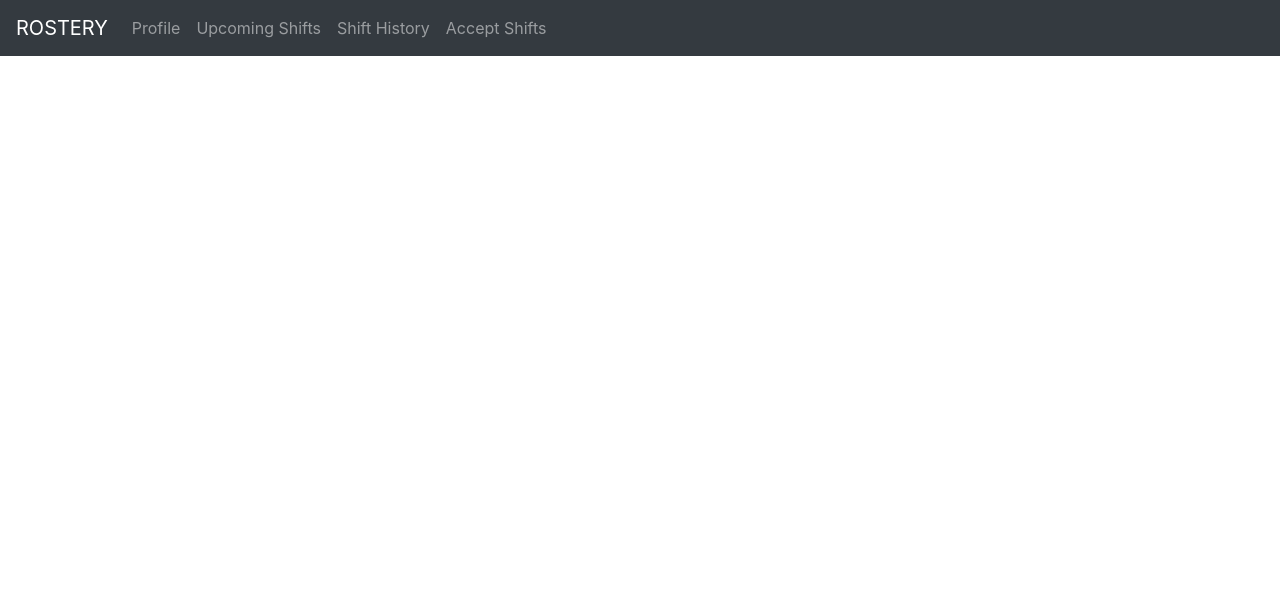
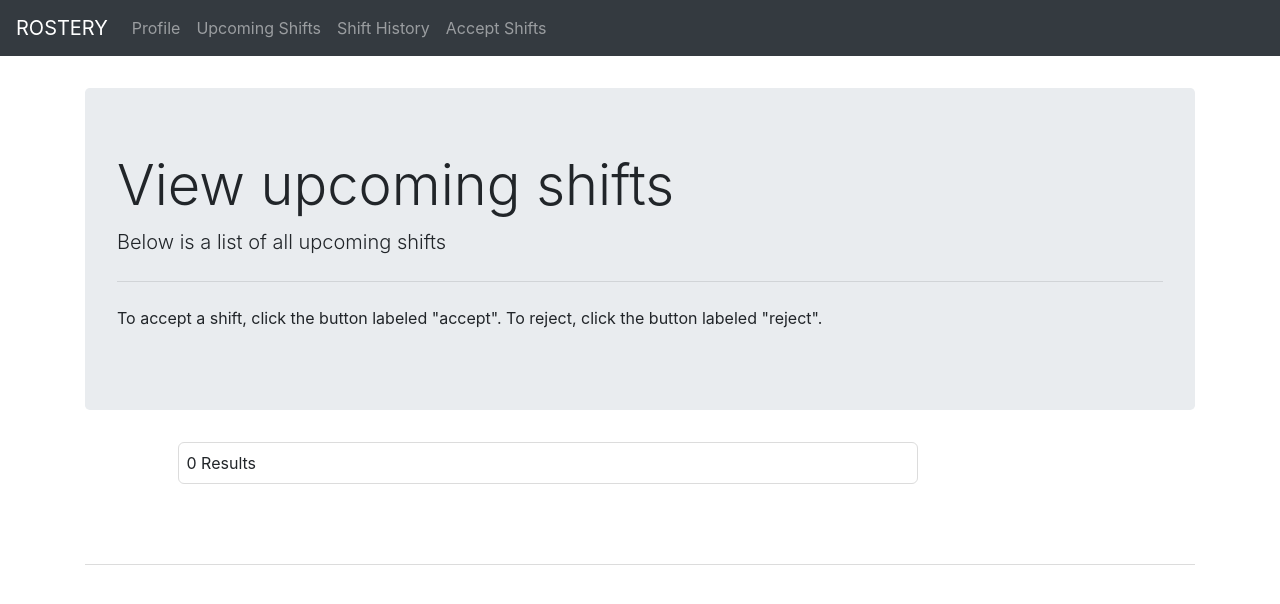
Before and after one commit to SEPM-B5-5/SEPM-B5-5, a PHP site: page /upcoming_shifts.php in a window 1280 px wide. Shown: the top 604 px of the page. Run offline with PHP 8.4, Linux system fonts and the light colour scheme; tables that the repository leaves empty hold one stand-in row (values such as "Sample post"); some libraries are stand-ins or nearby versions.

Commit message:
made the bastard upcoming shifts workgit add .git add .git add .git add .

```diff
--- a/project-full/allocateshift_process.php
+++ b/project-full/allocateshift_process.php
@@ -9,7 +9,7 @@ $failure="allocate_shifts.php?status=failed";
 
 //DB connection + Query
 $dbConnection = mysqli_connect("localhost","root","","rostery");
-$dbQuery="INSERT INTO shift_allocations VALUES(null, '$shiftID', '$employeeID', null);";
+$dbQuery="INSERT INTO shift_allocations VALUES(null, '$shiftID', '$employeeID', 'upcoming');";
 
 //Goes back to previous page, with associated outcome message
 
--- a/project-full/allocation_history.php
+++ b/project-full/allocation_history.php
@@ -18,7 +18,7 @@
 
     <div class="container" style="margin-top:2em;">
         <div class="jumbotron">
-        <h1 class = "display-4">View shift history</h1>
+        <h1 class = "display-4">View previous shifts</h1>
 
         <p class="lead">Below is a list of all past shift allocations</p>
         <hr class="my-4">
--- a/project-full/db.sql
+++ b/project-full/db.sql
@@ -3,7 +3,7 @@
 -- Admin account credentials are: Username/email="admin", Password="admin1234"
 -- Dummy Staff account also created, credentials: user= "staff@dummy.com", password="staff1234"
 
---YOU CAN'T DELETE SHIFTS !!! DON'T DROP THEM FROM THE TABLE, RUINS SHIFT ALLOCATION!
+-- YOU CAN'T DELETE SHIFTS !!! DON'T DROP THEM FROM THE TABLE, RUINS SHIFT ALLOCATION!
 create database rostery;
 use rostery;
 
@@ -31,7 +31,7 @@ CREATE TABLE shift_allocations(
 allocationID INT AUTO_INCREMENT PRIMARY KEY,
 shiftID INT REFERENCES shift_list (shiftID),
 employeeID INT REFERENCES employees (employeeID),
-shiftState ENUM('none','rejected','accepted')
+shiftState ENUM('none','rejected','accepted','completed','upcoming')
 );
 
 INSERT INTO employees VALUES(NULL, 'admin', 'admin1234', 'Admin', 'Account', 0, '+6142345678', '1337 Admin Street', 'manager');
--- a/project-full/nav.php
+++ b/project-full/nav.php
@@ -1,4 +1,4 @@
-<nav class="navbar navbar-expand-sm bg-dark navbar-dark">
+<nav class="navbar navbar-expand-sm bg-dark navbar-dark sticky-top">
     <ul class="navbar-nav">
         <li class="navbar-brand">ROSTERY</li>
 
--- a/project-full/upcoming_shifts.php
+++ b/project-full/upcoming_shifts.php
@@ -1,4 +1,11 @@
-<?php ?>
+<?php
+    session_start();
+
+    // This should be changed to be dynamic!
+    $_SESSION['staffID']="2";
+
+
+?>
 
 <!-- Doctype and HTML declarations are from https://www.w3schools.com/tags/tag_doctype.asp-->
 <!DOCTYPE html PUBLIC "-//W3C//DTD XHTML 1.0 Transitional//EN" "http://www.w3.org/TR/xhtml1/DTD/xhtml1-transitional.dtd">
@@ -16,8 +23,21 @@
 <body>
     <?php include 'nav.php'?>
 
+    <div class="container" style="margin-top:2em;">
+        <div class="jumbotron">
+            <h1 class = "display-4">View upcoming shifts</h1>
+
+            <p class="lead">Below is a list of all upcoming shifts</p>
+            <hr class="my-4">
+            <p>To accept a shift, click the button labeled "accept". To reject, click the button labeled "reject".</p>
+        </div>
 
 
+        <div class = "container" id="ushiftTemplateContainer" style="margin-top:1em; padding-bottom:4em; border-bottom: thin gainsboro solid;">
+                <?php
+                    include 'ushift_template.php';
+                ?>
+        </div>
 
-
+    </div>
 </body>
--- /dev/null
+++ b/project-full/ushift_template.php
@@ -0,0 +1,86 @@
+<?php
+
+
+?>
+
+<style>
+.container-borders {
+    border: thin gainsboro solid;
+    border-radius: 6px;
+    padding: .5em;
+}
+</style>
+
+<div class="form-group">
+    <div class="row">
+        <div class ="col-1">
+        </div>
+
+        <div class ="col-8 container-borders">
+
+            <?php
+                //Get the staffID, print out upcoming shift information.
+
+                $staffID = $_SESSION['staffID'];
+
+                $dbConnection = mysqli_connect("localhost","root","","rostery");
+
+                $query="SELECT allocationID, shiftID, employeeID, shiftState FROM shift_allocations WHERE employeeID=$staffID AND shiftState='upcoming'";
+                $qResult= mysqli_query($dbConnection, $query);
+
+
+
+                if (mysqli_num_rows($qResult) > 0) {
+                    while($row = mysqli_fetch_assoc($qResult)) {
+                        echo '<form action="chose_shift.php" method="POST">';
+                        echo '<div style="padding:1em; border-bottom: thin gainsboro solid;">';
+
+                        echo '<p>Shift state: '.$row["shiftState"]. '</p>';
+                        echo '<input type="hidden" id="shiftState" value="' .$row["shiftState"] .'">';
+                        echo '<input type="hidden" id="allocationID" value="'.$row["allocationID"] .'">';
+
+                        $var = $row["shiftID"];
+                        echo '<input type="hidden" id="shiftID" value="' .$row["shiftID"] .'">';
+
+                        $shiftQuery="SELECT shiftDay, startTime, endTime, shiftLocation FROM shift_list WHERE shiftID=$var";
+                        $qResultShifts=mysqli_query($dbConnection, $shiftQuery);
+
+                        //Gets the shift information and prints it out.
+                        //Hidden inputs are for the POST
+                        if (mysqli_num_rows($qResultShifts) > 0) {
+                            while($row=mysqli_fetch_assoc($qResultShifts)) {
+
+                                echo '<p>Shift Start: '.$row["startTime"]. '</p>';
+                                echo '<input type="hidden" id="startTime" value="' .$row["startTime"] .'">';
+
+                                echo '<p>Shift End: '.$row["endTime"]. '</p>';
+                                echo '<input type="hidden" id="endTime" value="' .$row["endTime"] .'">';
+
+                                echo '<p>Shift Location: '.$row["shiftLocation"]. '</p>';
+                                echo '<input type="hidden" id="shiftLocation" value="' .$row["shiftLocation"] .'">';
+
+                                echo '<div class ="container-borders">';
+                                echo '<button class="btn btn-success" style="margin:.5em;" id="acceptButton" value="accept">Accept</button>';
+                                echo '<button class="btn btn-danger" style="margin:.5em;" id="rejectButton" value="reject">Reject</button>';
+                                echo '</div>';
+                                echo '</div>';
+                                echo '</form>';
+                            }
+                        }
+
+
+                    }
+
+                } else {
+                    echo "0 Results";
+                }
+
+
+            ?>
+
+        </div>
+
+
+
+    </div>
+</div>
```
Also changed, not shown: project-full/chose_shift.php (added), sprint-3/chose_shift.php (added).
